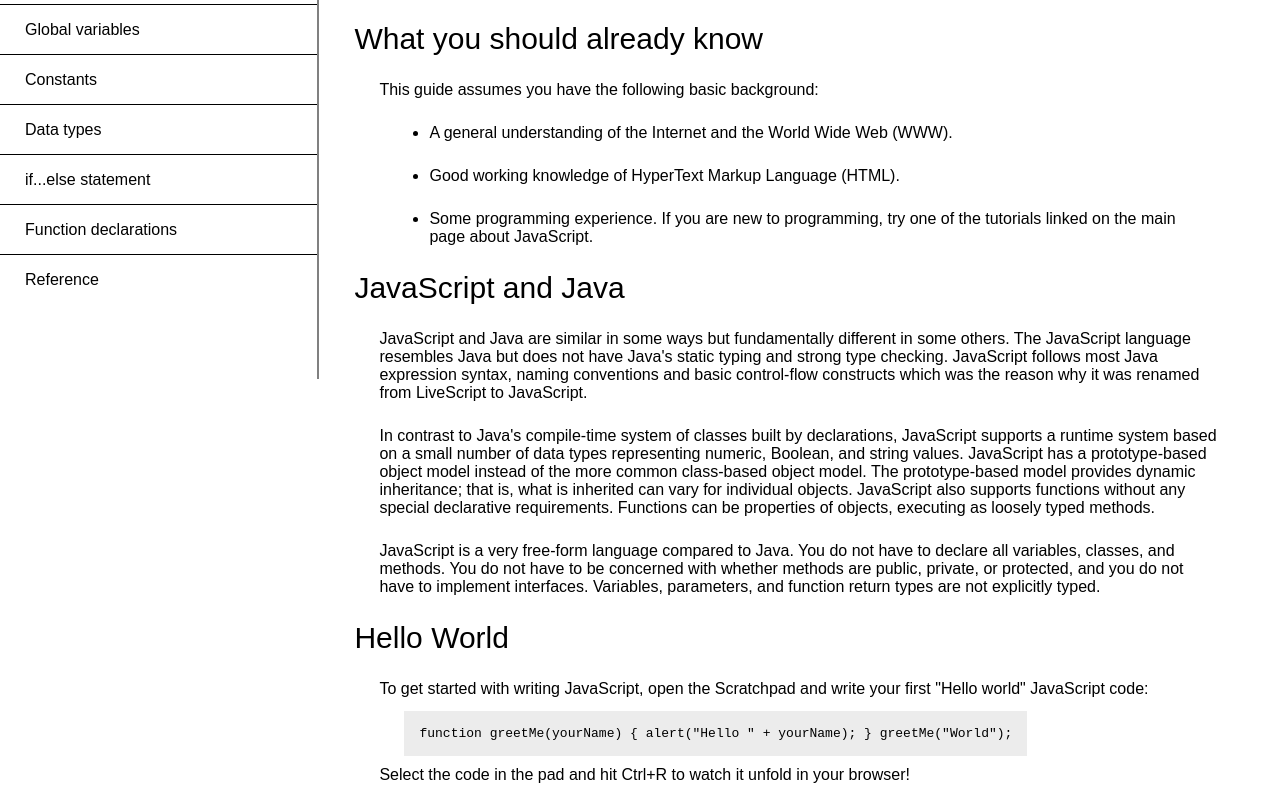
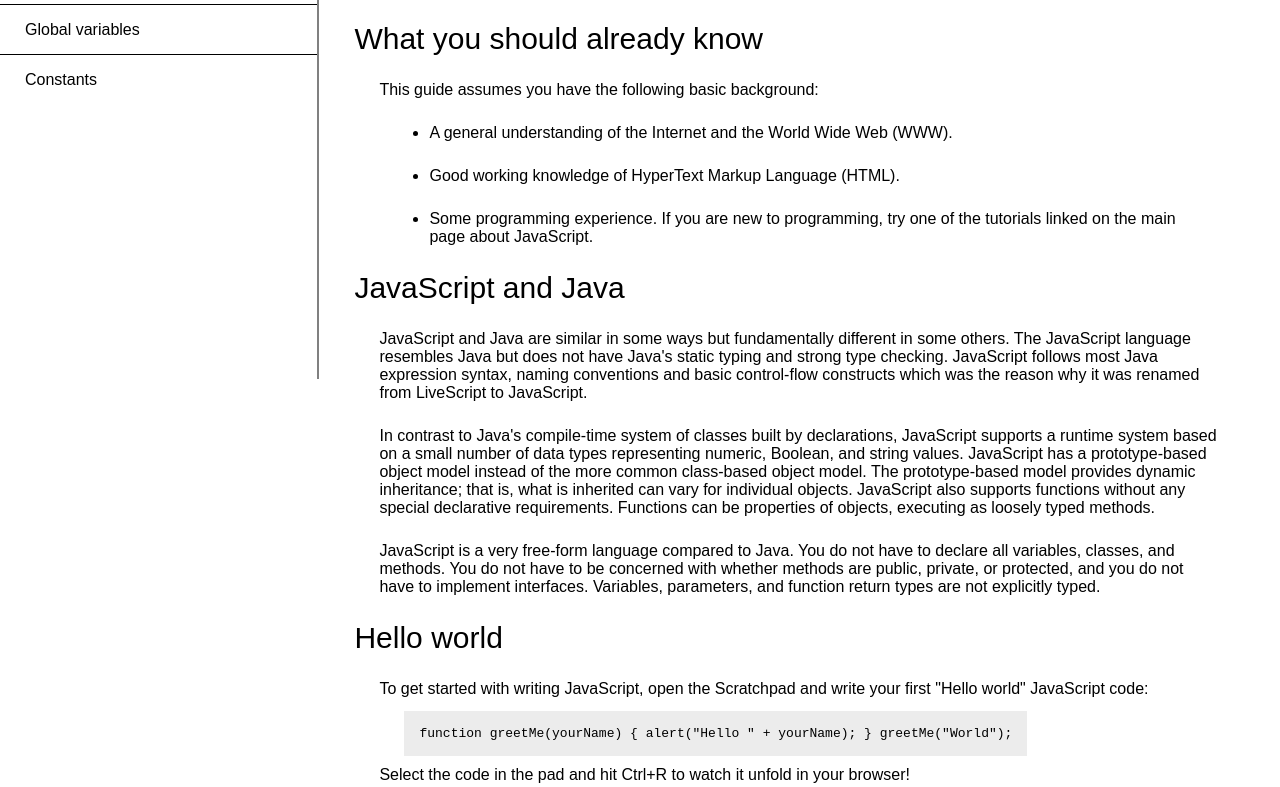
Before and after one commit to Mase1up/freeCodeCampTechnicalDocPage, a plain HTML site: page index.html in a window 1280 px wide. Shown: the part 421-1208 px from the top of the page. Drawn offline with Linux system fonts and the light colour scheme.

Commit message:
Checking if capitalization made it not work

```diff
--- a/index.html
+++ b/index.html
@@ -22,11 +22,8 @@
         <div class="menu-item"><a class='nav-link' href="#Variable_scope">Variable scope</a></div>
         <div class="menu-item"><a class='nav-link' href="#Global_variables">Global variables</a></div>
         <div class="menu-item"><a class='nav-link' href="#Constants">Constants</a></div>
-        <div class="menu-item"><a class='nav-link' href="#Data_types">Data types</a></div>
-        <div class="menu-item"><a class='nav-link' href="#if...else_statements">if...else statement</a></div>
-        <div class="menu-item"><a class='nav-link' href="#Function_declarations">Function declarations</a></div>
-        <div class="menu-item"><a class='nav-link' href="#Reference">Reference</a></div>
     </nav>
+
 
 
     <main id="main-doc">
@@ -62,7 +59,7 @@
                 <p>JavaScript is a very free-form language compared to Java. You do not have to declare all variables, classes, and methods. You do not have to be concerned with whether methods are public, private, or protected, and you do not have to implement interfaces. Variables, parameters, and function return types are not explicitly typed.</p>
             </section>
             <section class="main-section" id="Hello_world">
-                <header>Hello World</header>
+                <header>Hello world</header>
                 <p>To get started with writing JavaScript, open the Scratchpad and write your first "Hello world" JavaScript code:</p>
 
                 <code>function greetMe(yourName) { alert("Hello " + yourName); } greetMe("World");</code>
@@ -119,22 +116,6 @@
                     "otherValue";</code>
                 <p></p>
             </section>
-            <section class="main-section" id="Data_types">
-                <header>Data types</header>
-                <p></p>
-            </section>
-            <section class="main-section" id="if...else_statement">
-                <header>If...else statement</header>
-                <p></p>
-            </section>
-            <section class="main-section" id="Function_declarations">
-                <header>Function declarations</header>
-                <p></p>
-            </section>
-            <section class="main-section" id="Reference">
-                <header>Reference</header>
-                <p></p>
-            </section>
         </div>
     </main>
 
```
